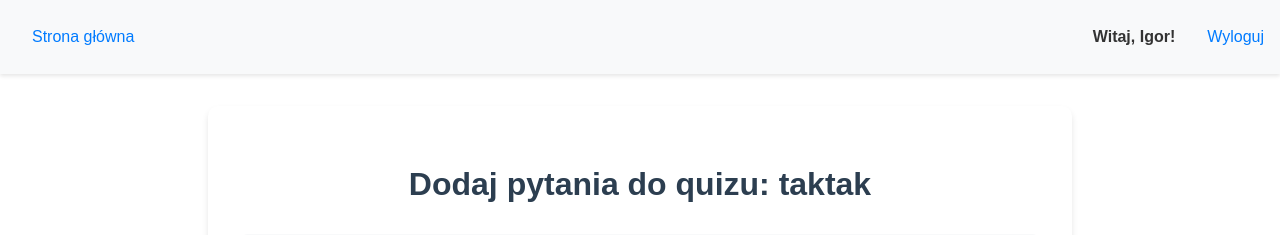
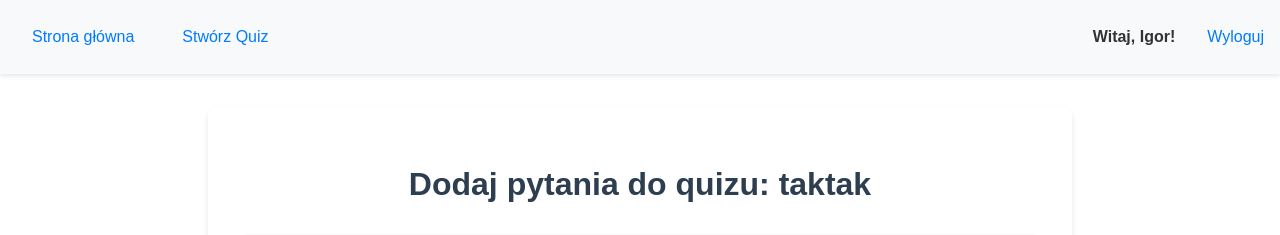
Before and after one commit to Szyrrogi/Python, a Django app: page /quiz/4/add-questions/ in a window 1280 px wide. Shown: the top 235 px of the page. Run offline with Django 5.2, Linux system fonts and the light colour scheme; a user stored in the database is signed in; data comes from the database, SQL or seed files in the repository.

Commit message:
update small

```diff
--- a/Quiz/Quiz/settings.py
+++ b/Quiz/Quiz/settings.py
@@ -46,7 +46,6 @@ INSTALLED_APPS = [
     'django.contrib.admin',
     'django.contrib.auth',
     'django.contrib.contenttypes',
-    'hello',
     'quizzes',
     'accounts',
     'django.contrib.sessions',
--- a/Quiz/templates/base.html
+++ b/Quiz/templates/base.html
@@ -76,6 +76,7 @@
     <nav>
         <div class="nav-links">
             <a href="{% url 'quizzes:quiz_list' %}">Strona główna</a>
+            <a href="{% url 'quizzes:create_quiz' %}">Stwórz Quiz</a>
         </div>
 
         <div class="auth-links">
```
